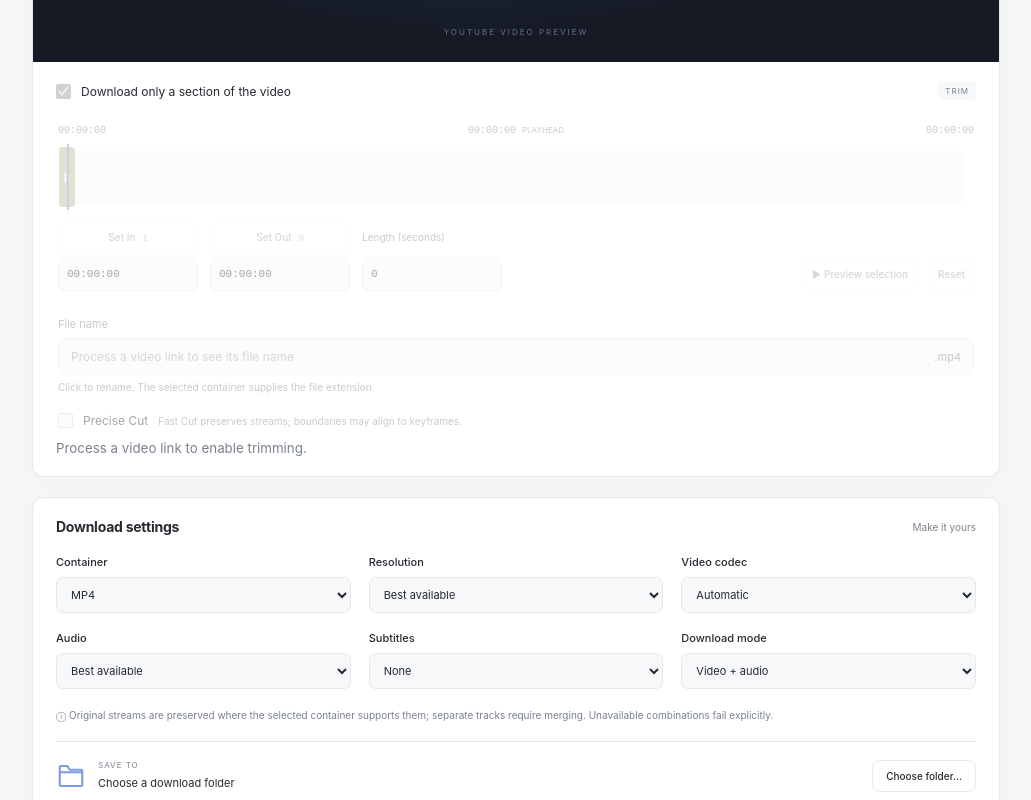
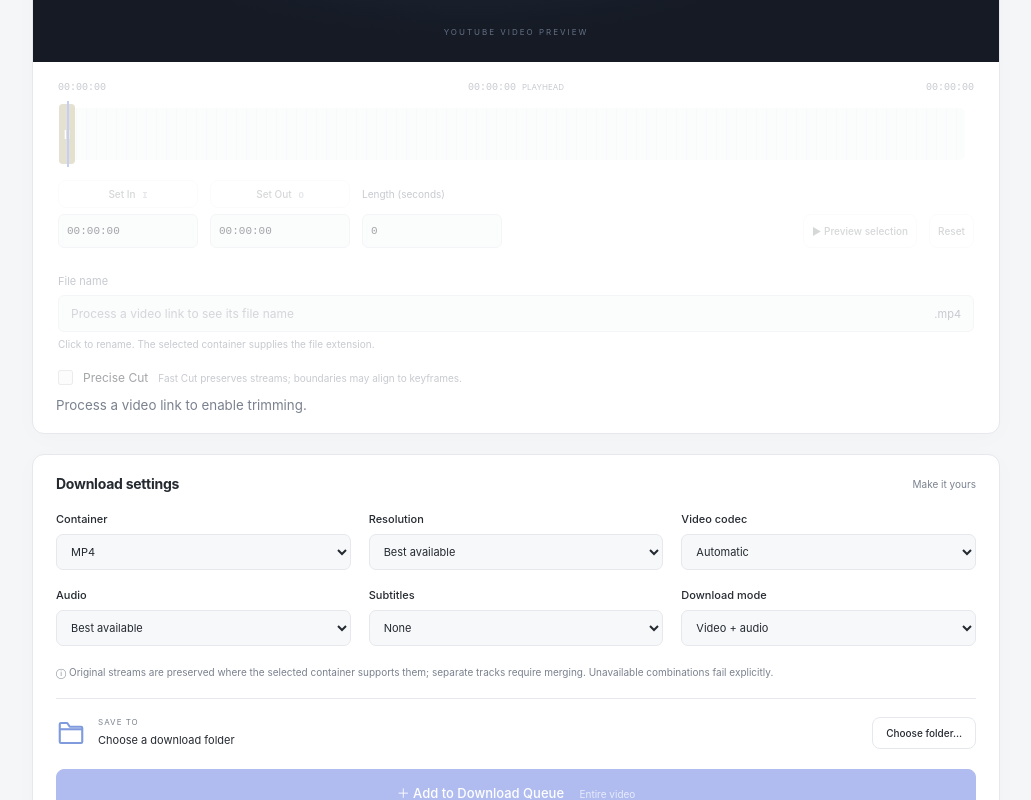
Before and after one commit to MolecularDust/TubeCutter, a React (Vite) app: page / in a window 1280 px wide. Shown: the part 1000-1800 px from the top of the page, without its empty margins (124-1155 px from the left). Built offline with nearby package versions, Linux system fonts and the light colour scheme.

Commit message:
Infer trimming from In and Out instead of mode checkbox

```diff
--- a/src/domain.ts
+++ b/src/domain.ts
@@ -119,3 +119,15 @@ export function clearQueueRows(
 ): Job[] {
   return jobs.filter((j) => !clearedIds.has(j.id));
 }
+
+/** Match the millisecond precision shown by the In/Out fields. */
+export function isTrimmed(
+  start: number,
+  end: number,
+  duration: number,
+): boolean {
+  return (
+    Math.round(start * 1000) !== 0 ||
+    Math.round(end * 1000) !== Math.round(duration * 1000)
+  );
+}
--- a/src/main.tsx
+++ b/src/main.tsx
@@ -12,6 +12,7 @@ import {
   codecFamily,
   updateQueue,
   clearQueueRows,
+  isTrimmed,
   type Video,
   type Settings,
   type Job,
@@ -39,7 +40,6 @@ function App() {
     [ready, setReady] = useState(false),
     [previewActive, setPreviewActive] = useState(false),
     [lengthValid, setLengthValid] = useState(true),
-    [section, setSection] = useState(true),
     [start, setStart] = useState(0),
     [end, setEnd] = useState(0),
     [time, setTime] = useState(0),
@@ -172,8 +172,8 @@ function App() {
         e.preventDefault();
         send("toggle");
       }
-      if (section && e.key.toLowerCase() === "i") setIn();
-      if (section && e.key.toLowerCase() === "o") setOut();
+      if (e.key.toLowerCase() === "i") setIn();
+      if (e.key.toLowerCase() === "o") setOut();
     };
     window.addEventListener("keydown", h);
     return () => window.removeEventListener("keydown", h);
@@ -226,9 +226,9 @@ function App() {
     codec === "auto";
   const duration = video?.duration ?? 0;
   const timelineDuration = duration || 1;
+  const section = !!video && isTrimmed(start, end, video.duration);
   const selectionValid =
-    !section ||
-    (!!video && lengthValid && validSection(start, end, video.duration));
+    !!video && lengthValid && validSection(start, end, video.duration);
   const enqueue = () =>
     act(async () => {
       if (!video || !selectionValid)
@@ -372,23 +372,7 @@ function App() {
           </div>
           {playerError && <div className="notice error">{playerError}</div>}
           <div className="trim">
-            <label className="check">
-              <input
-                type="checkbox"
-                checked={section}
-                disabled={!video || busy}
-                onChange={(e) => {
-                  setSection(e.target.checked);
-                  stopPreview();
-                }}
-              />
-              <span>Download only a section of the video</span>
-              <span className="key-hint">TRIM</span>
-            </label>
-            <fieldset
-              className="trim-details"
-              disabled={!video || busy || !section}
-            >
+            <fieldset className="trim-details" disabled={!video || busy}>
               <div className="timeline-labels">
                 <span>{timestamp(0)}</span>
                 <span>
@@ -402,7 +386,7 @@ function App() {
                 onClick={(e) => {
                   if (e.target === e.currentTarget) {
                     const r = e.currentTarget.getBoundingClientRect();
-                    if (!video || busy || !section) return;
+                    if (!video || busy) return;
                     if (previewing.current) stopPreview();
                     setPreviewActive(false);
                     send("seek", ((e.clientX - r.left) / r.width) * duration);
@@ -510,7 +494,7 @@ function App() {
                   onClick={() => {
                     setStart(0);
                     setEnd(duration);
-                    if (!video || busy || !section) return;
+                    if (!video || busy) return;
                     if (previewing.current) stopPreview();
                     setPreviewActive(false);
                   }}
--- a/src/style.css
+++ b/src/style.css
@@ -279,7 +279,7 @@ input::placeholder {
   border-radius: 4px;
 }
 .trim-details {
-  margin-top: 25px;
+  margin-top: 0;
 }
 .timeline-labels {
   display: flex;
```
Also changed, not shown: 4 other files (tests, documents, lock files or other folders).
